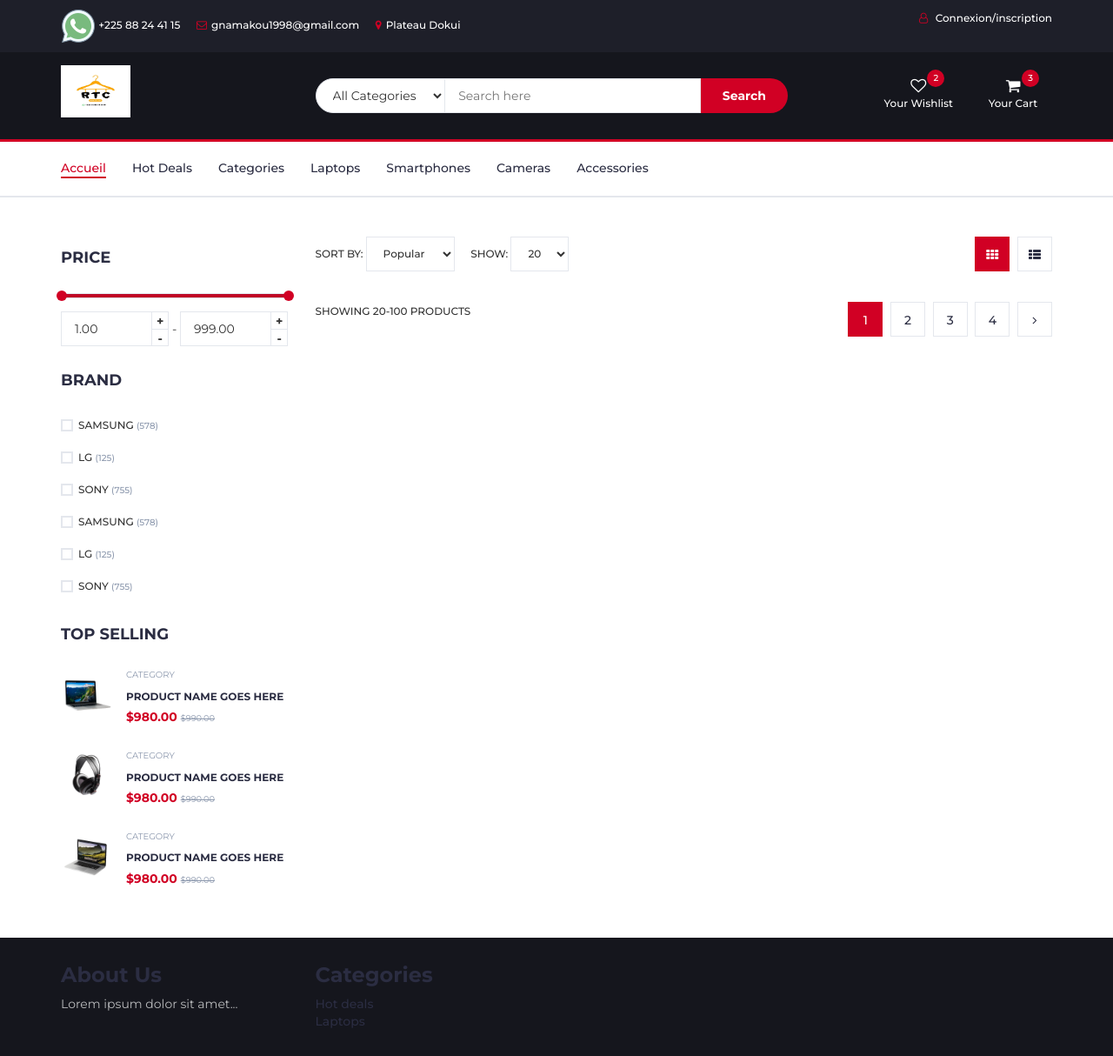
After one commit to danzo-git/projet-client, a Symfony app: template templates/home/showCollectionProduct.html.twig in a window 1280 px wide. The commit adds this page. Shown: the whole page at 87% size. Run offline with Twig, Linux system fonts and the light colour scheme; the template is opened without the code that fills it, so the values that code supplies are empty; some libraries are stand-ins or nearby versions.

Commit message:
affichage des collections

```diff
--- /dev/null
+++ b/templates/home/showCollectionProduct.html.twig
@@ -0,0 +1,253 @@
+{% extends 'base.html.twig' %}
+
+{% block title %}Collection-{{categorieName}}{% endblock %}
+
+{% block content %}
+<!-- SECTION -->
+		<div class="section">
+			<!-- container -->
+			<div class="container">
+				<!-- row -->
+				<div class="row">
+					<!-- ASIDE -->
+					<div id="aside" class="col-md-3">
+						<!-- aside Widget -->
+						<div class="aside">
+							<h3 class="aside-title"> {{categorieName}}</h3>
+							<div class="checkbox-filter">
+                            {% for categoryProduct in categoryProducts %}
+								<div class="input-checkbox">
+									<input type="checkbox" id="category-1">
+									<label for="category-1">
+										<span></span>
+										{{categoryProduct.name}}
+										<small>(120)</small>
+									</label>
+								</div>
+                                {% endfor %}
+
+
+
+							</div>
+						</div>
+						<!-- /aside Widget -->
+
+						<!-- aside Widget -->
+						<div class="aside">
+							<h3 class="aside-title">Price</h3>
+							<div class="price-filter">
+								<div id="price-slider"></div>
+								<div class="input-number price-min">
+									<input id="price-min" type="number">
+									<span class="qty-up">+</span>
+									<span class="qty-down">-</span>
+								</div>
+								<span>-</span>
+								<div class="input-number price-max">
+									<input id="price-max" type="number">
+									<span class="qty-up">+</span>
+									<span class="qty-down">-</span>
+								</div>
+							</div>
+						</div>
+						<!-- /aside Widget -->
+
+						<!-- aside Widget -->
+						<div class="aside">
+							<h3 class="aside-title">Brand</h3>
+							<div class="checkbox-filter">
+								<div class="input-checkbox">
+									<input type="checkbox" id="brand-1">
+									<label for="brand-1">
+										<span></span>
+										SAMSUNG
+										<small>(578)</small>
+									</label>
+								</div>
+								<div class="input-checkbox">
+									<input type="checkbox" id="brand-2">
+									<label for="brand-2">
+										<span></span>
+										LG
+										<small>(125)</small>
+									</label>
+								</div>
+								<div class="input-checkbox">
+									<input type="checkbox" id="brand-3">
+									<label for="brand-3">
+										<span></span>
+										SONY
+										<small>(755)</small>
+									</label>
+								</div>
+								<div class="input-checkbox">
+									<input type="checkbox" id="brand-4">
+									<label for="brand-4">
+										<span></span>
+										SAMSUNG
+										<small>(578)</small>
+									</label>
+								</div>
+								<div class="input-checkbox">
+									<input type="checkbox" id="brand-5">
+									<label for="brand-5">
+										<span></span>
+										LG
+										<small>(125)</small>
+									</label>
+								</div>
+								<div class="input-checkbox">
+									<input type="checkbox" id="brand-6">
+									<label for="brand-6">
+										<span></span>
+										SONY
+										<small>(755)</small>
+									</label>
+								</div>
+							</div>
+						</div>
+						<!-- /aside Widget -->
+
+						<!-- aside Widget -->
+						<div class="aside">
+							<h3 class="aside-title">Top selling</h3>
+							<div class="product-widget">
+								<div class="product-img">
+									<img src="./img/product01.png" alt="">
+								</div>
+								<div class="product-body">
+									<p class="product-category">Category</p>
+									<h3 class="product-name"><a href="#">product name goes here</a></h3>
+									<h4 class="product-price">$980.00 <del class="product-old-price">$990.00</del></h4>
+								</div>
+							</div>
+
+							<div class="product-widget">
+								<div class="product-img">
+									<img src="./img/product02.png" alt="">
+								</div>
+								<div class="product-body">
+									<p class="product-category">Category</p>
+									<h3 class="product-name"><a href="#">product name goes here</a></h3>
+									<h4 class="product-price">$980.00 <del class="product-old-price">$990.00</del></h4>
+								</div>
+							</div>
+
+							<div class="product-widget">
+								<div class="product-img">
+									<img src="./img/product03.png" alt="">
+								</div>
+								<div class="product-body">
+									<p class="product-category">Category</p>
+									<h3 class="product-name"><a href="#">product name goes here</a></h3>
+									<h4 class="product-price">$980.00 <del class="product-old-price">$990.00</del></h4>
+								</div>
+							</div>
+						</div>
+						<!-- /aside Widget -->
+					</div>
+					<!-- /ASIDE -->
+
+					<!-- STORE -->
+					<div id="store" class="col-md-9">
+						<!-- store top filter -->
+						<div class="store-filter clearfix">
+							<div class="store-sort">
+								<label>
+									Sort By:
+									<select class="input-select">
+										<option value="0">Popular</option>
+										<option value="1">Position</option>
+									</select>
+								</label>
+
+								<label>
+									Show:
+									<select class="input-select">
+										<option value="0">20</option>
+										<option value="1">50</option>
+									</select>
+								</label>
+							</div>
+							<ul class="store-grid">
+								<li class="active"><i class="fa fa-th"></i></li>
+								<li><a href="#"><i class="fa fa-th-list"></i></a></li>
+							</ul>
+						</div>
+						<!-- /store top filter -->
+
+						<!-- store products -->
+						<div class="row">
+							<!-- product -->
+                            {% for allProduct in allProducts %}
+							<div class="col-md-4 col-xs-6">
+								<div class="product">
+									<div class="product-img">
+										<img src="{{asset('uploads/'~ allProduct.productImages[0].imagePath)}}" alt="">
+										<div class="product-label">
+											<span class="sale">-30%</span>
+											<span class="new">NEW</span>
+										</div>
+									</div>
+									<div class="product-body">
+										<p class="product-category">Category</p>
+										<h3 class="product-name"><a href="#">{{allProduct.name}}</a></h3>
+										<h4 class="product-price">$980.00 <del class="product-old-price">$990.00</del></h4>
+										<div class="product-rating">
+											<i class="fa fa-star"></i>
+											<i class="fa fa-star"></i>
+											<i class="fa fa-star"></i>
+											<i class="fa fa-star"></i>
+											<i class="fa fa-star"></i>
+										</div>
+										<div class="product-btns">
+											<button class="add-to-wishlist"><i class="fa fa-heart-o"></i><span class="tooltipp">add to wishlist</span></button>
+											<button class="add-to-compare"><i class="fa fa-exchange"></i><span class="tooltipp">add to compare</span></button>
+											<button class="quick-view"><i class="fa fa-eye"></i><span class="tooltipp">quick view</span></button>
+										</div>
+									</div>
+									<div class="add-to-cart">
+										<button class="add-to-cart-btn"><i class="fa fa-shopping-cart"></i> add to cart</button>
+									</div>
+								</div>
+							</div>
+							<!-- /product -->
+
+						{% endfor %}
+
+							{# <div class="clearfix visible-sm visible-xs"></div> #}
+
+
+
+
+
+
+
+
+
+
+
+						</div>
+						<!-- /store products -->
+
+						<!-- store bottom filter -->
+						<div class="store-filter clearfix">
+							<span class="store-qty">Showing 20-100 products</span>
+							<ul class="store-pagination">
+								<li class="active">1</li>
+								<li><a href="#">2</a></li>
+								<li><a href="#">3</a></li>
+								<li><a href="#">4</a></li>
+								<li><a href="#"><i class="fa fa-angle-right"></i></a></li>
+							</ul>
+						</div>
+						<!-- /store bottom filter -->
+					</div>
+					<!-- /STORE -->
+				</div>
+				<!-- /row -->
+			</div>
+			<!-- /container -->
+		</div>
+		<!-- /SECTION -->
+{% endblock %}
```
Also changed, not shown: src/Controller/HomeController.php (+49 -4 lines), templates/home/index.html.twig (+9 -4 lines), templates/home/show.html.twig (+18 -99 lines).
